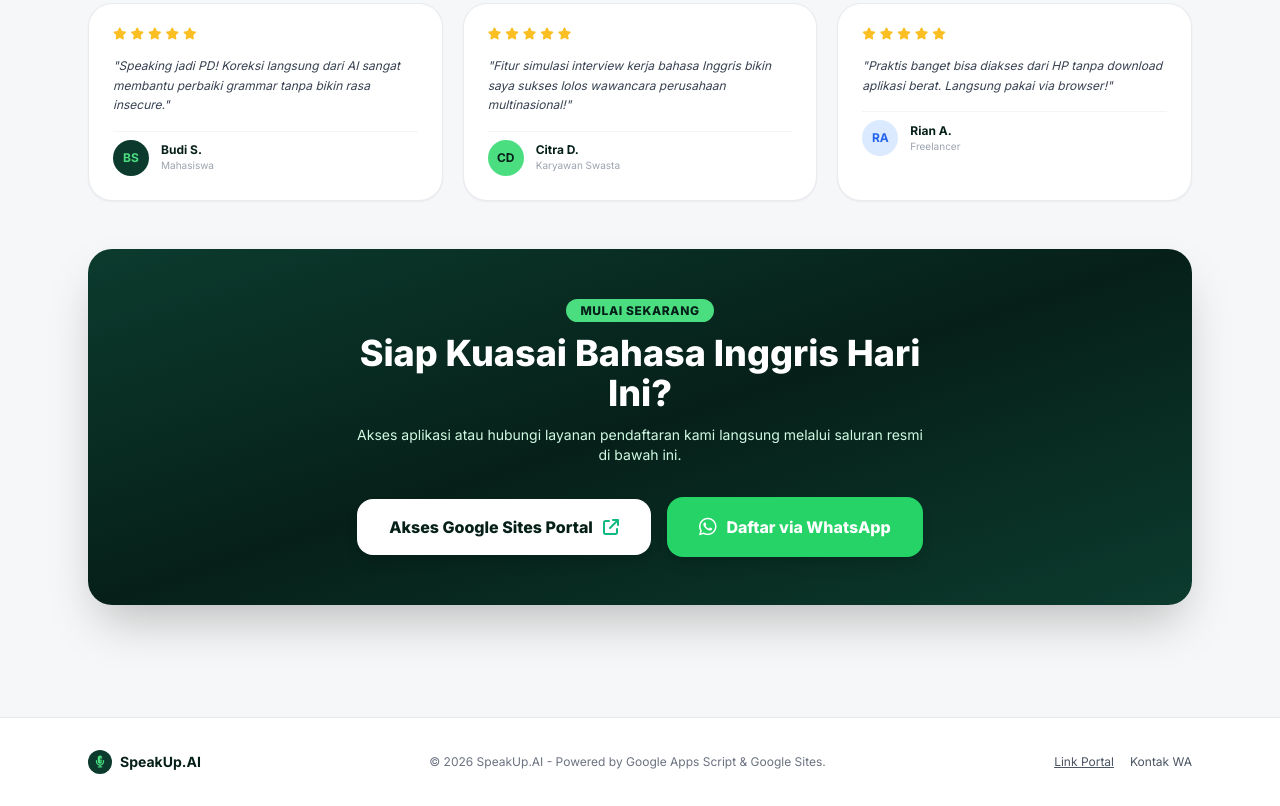
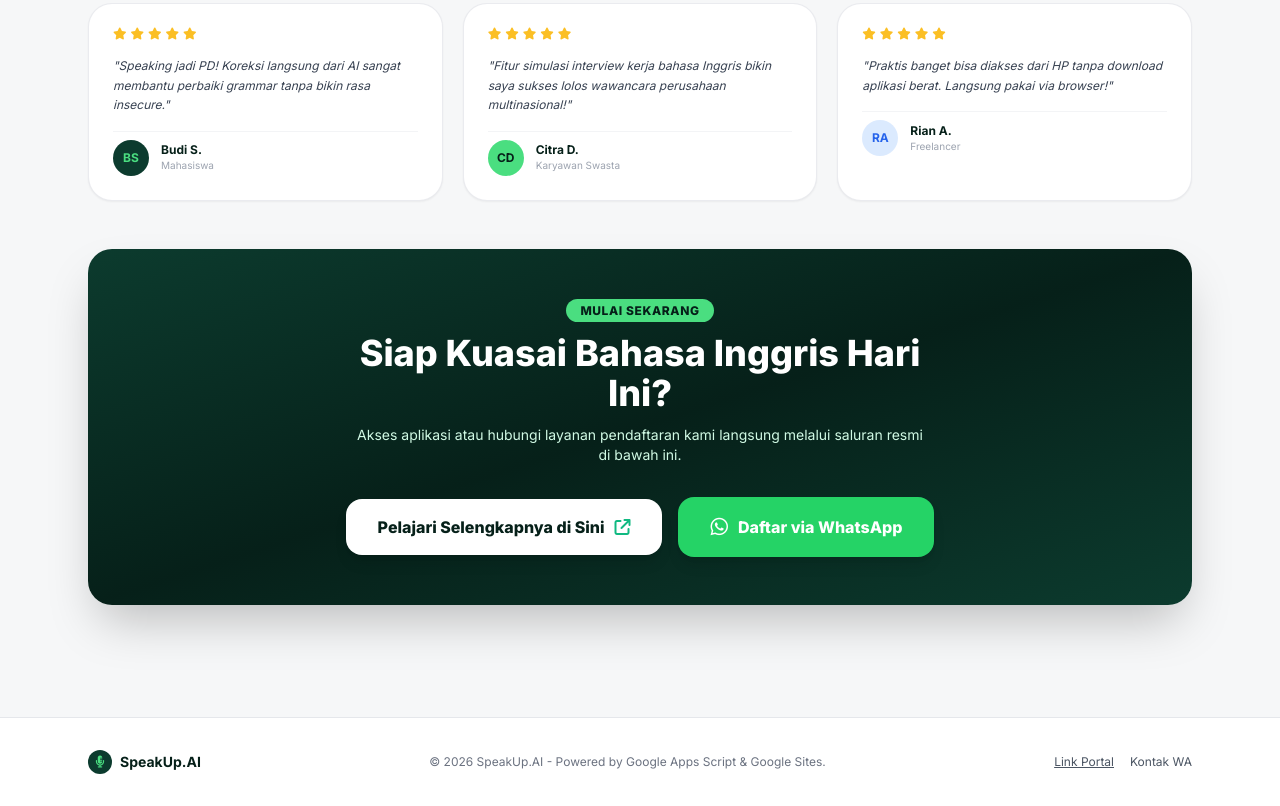
Before and after one commit to Ahmadarif29/SpeakUp.github.io, a plain HTML site: page index.html in a window 1280 px wide. Shown: the part 3399-4205 px from the top of the page. Drawn offline with nearby package versions, Linux system fonts and the light colour scheme.

Commit message:
Update index.html

```diff
--- a/index.html
+++ b/index.html
@@ -469,7 +469,7 @@
             <div class="flex flex-col sm:flex-row items-center justify-center gap-4 pt-2">
                 <a href="https://sites.google.com/view/englishsaya/speakup" target="_blank"
                    class="w-full sm:w-auto bg-white hover:bg-gray-100 text-brand-dark font-extrabold px-8 py-4 rounded-2xl shadow-lg transition flex items-center justify-center gap-2.5 hover-lift">
-                    <span>Akses Google Sites Portal</span>
+                    <span>Pelajari Selengkapnya di Sini</span>
                     <i class="fa-solid fa-arrow-up-right-from-square text-brand-green"></i>
                 </a>
 
```
